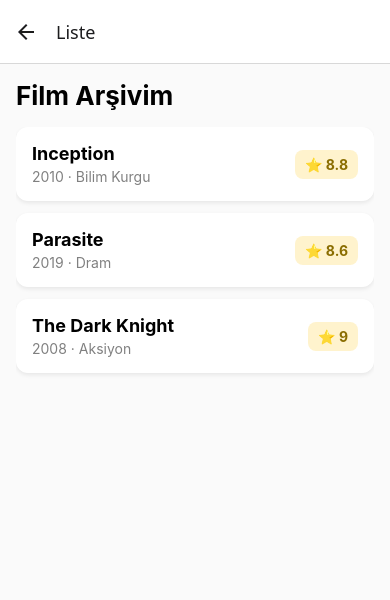
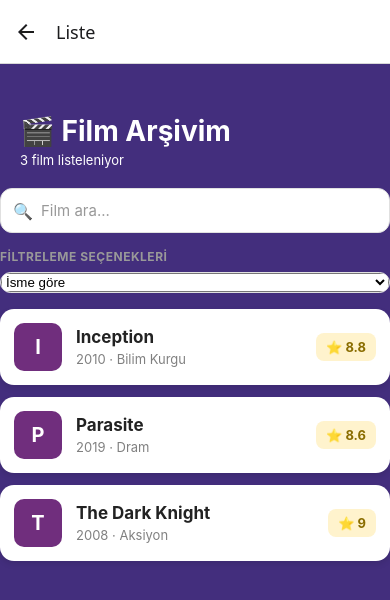
Before and after one commit to yagmursultanekin/film-app, a React Native app: screen /Liste in a window 390 px wide. Shown: the top 600 px of the page. Built offline with nearby package versions, Linux system fonts and the light colour scheme.

Commit message:
Liste ekrani ve Giris ekrani tasarimi yenilendi, dropdown filtreleme birlestirildi

```diff
--- a/package.json
+++ b/package.json
@@ -3,6 +3,7 @@
   "version": "1.0.0",
   "main": "index.js",
   "dependencies": {
+    "@react-native-picker/picker": "2.11.4",
     "@react-navigation/native": "^7.4.1",
     "@react-navigation/native-stack": "^7.19.2",
     "expo": "~57.0.25",
--- a/screens/GirisEkrani.js
+++ b/screens/GirisEkrani.js
@@ -25,6 +25,7 @@ export default function GirisEkrani({ navigation }) {
       <TextInput
         style={styles.input}
         placeholder="E-posta"
+        placeholderTextColor="#fbeeee"
         value={eposta}
         onChangeText={setEposta}
         autoCapitalize="none"
@@ -33,6 +34,7 @@ export default function GirisEkrani({ navigation }) {
       <TextInput
         style={styles.input}
         placeholder="Şifre"
+        placeholderTextColor="#fbeeee"
         value={sifre}
         onChangeText={setSifre}
         secureTextEntry
@@ -51,12 +53,13 @@ export default function GirisEkrani({ navigation }) {
 }
 
 const styles = StyleSheet.create({
-  container: { flex: 1, justifyContent: 'center', padding: 24 },
-  baslik: { fontSize: 24, fontWeight: 'bold', marginBottom: 24, textAlign: 'center' },
+  container: { flex: 1, justifyContent: 'center', padding: 24, backgroundColor: '#432e7d' },
+  baslik: { fontSize: 24, fontWeight: 'bold', marginBottom: 24, textAlign: 'center', color: '#f8f7f7' },
   input: {
-    borderWidth: 1,
+    color: '#f8f7f7',
+    borderWidth: 4,
     borderColor: '#ccc',
-    borderRadius: 8,
+    borderRadius: 20,
     padding: 12,
     marginBottom: 12,
   },
--- a/screens/ListeEkrani.js
+++ b/screens/ListeEkrani.js
@@ -1,20 +1,101 @@
-import { View, Text, FlatList, TouchableOpacity, StyleSheet } from 'react-native';
+import { useState, useMemo } from 'react';
+import { View, Text, TextInput, FlatList, TouchableOpacity, StyleSheet } from 'react-native';
+import { Picker } from '@react-native-picker/picker';
 import filmler from '../data/filmler';
 
+const turler = ['Hepsi', 'Bilim Kurgu', 'Dram', 'Aksiyon'];
+const siralamaSecenekleri = [
+  { label: 'İsme göre', value: 'ad' },
+  { label: 'Puana göre', value: 'puan' },
+  { label: 'Yıla göre', value: 'yil' },
+  { label: 'Türe göre', value: 'tur' },
+];
+
 export default function ListeEkrani({ navigation }) {
+  const [arama, setArama] = useState('');
+  const [seciliTur, setSeciliTur] = useState('Hepsi');
+  const [siralama, setSiralama] = useState('ad');
+
+  const gosterilecekFilmler = useMemo(() => {
+    let sonuc = filmler;
+
+    if (siralama === 'tur' && seciliTur !== 'Hepsi') {
+      sonuc = sonuc.filter((film) => film.tur === seciliTur);
+    }
+
+    if (arama.trim() !== '') {
+      sonuc = sonuc.filter((film) =>
+        film.ad.toLowerCase().includes(arama.toLowerCase())
+      );
+    }
+
+    sonuc = [...sonuc].sort((a, b) => {
+      if (siralama === 'ad') return a.ad.localeCompare(b.ad);
+      if (siralama === 'puan') return b.puan - a.puan;
+      if (siralama === 'yil') return b.yil - a.yil;
+      if (siralama === 'tur') return a.ad.localeCompare(b.ad);
+      return 0;
+    });
+
+    return sonuc;
+  }, [arama, seciliTur, siralama]);
+
   return (
     <View style={styles.container}>
-      <Text style={styles.baslik}>Film Arşivim</Text>
+      <View style={styles.ustAlan}>
+        <Text style={styles.baslik}>🎬 Film Arşivim</Text>
+        <Text style={styles.altYazi}>{gosterilecekFilmler.length} film listeleniyor</Text>
+      </View>
+
+      {/* ARAMA KUTUSU */}
+<View style={styles.aramaKutusu}>
+  <Text style={styles.aramaIkonu}>🔍</Text>
+  <TextInput
+    style={styles.aramaInput}
+    placeholder="Film ara..."
+    placeholderTextColor="#999"
+    value={arama}
+    onChangeText={setArama}
+  />
+</View>
+
+        <Text style={styles.filtreBaslik}>FİLTRELEME SEÇENEKLERİ</Text>
+
+        <View style={styles.dropdownKutusu}>
+          <Picker selectedValue={siralama} onValueChange={setSiralama}>
+            {siralamaSecenekleri.map((secenek) => (
+              <Picker.Item key={secenek.value} label={secenek.label} value={secenek.value} />
+            ))}
+          </Picker>
+        </View>
+
+        {siralama === 'tur' && (
+          <View style={styles.dropdownKutusu}>
+            <Picker selectedValue={seciliTur} onValueChange={setSeciliTur}>
+              {turler.map((tur) => (
+                <Picker.Item key={tur} label={tur} value={tur} />
+              ))}
+            </Picker>
+          </View>
+        )}
 
         <FlatList
-        data={filmler}
+          data={gosterilecekFilmler}
           keyExtractor={(item) => item.id}
-        contentContainerStyle={{ paddingBottom: 24 }}
+          contentContainerStyle={{ paddingBottom: 24, paddingTop: 4 }}
+          ListEmptyComponent={
+            <Text style={styles.bosYazi}>Aradığın kriterlere uyan film bulunamadı.</Text>
+          }
           renderItem={({ item }) => (
             <TouchableOpacity
               style={styles.kart}
+              activeOpacity={0.7}
               onPress={() => navigation.navigate('Detay', { film: item })}
             >
+              <View style={styles.posterYerTutucu}>
+                <Text style={styles.posterYazi}>{item.ad.charAt(0)}</Text>
+              </View>
+
               <View style={{ flex: 1 }}>
                 <Text style={styles.ad}>{item.ad}</Text>
                 <Text style={styles.altBilgi}>{item.yil} · {item.tur}</Text>
@@ -31,28 +112,83 @@ export default function ListeEkrani({ navigation }) {
 }
 
 const styles = StyleSheet.create({
-  container: { flex: 1, padding: 16, backgroundColor: '#fafafa' },
-  baslik: { fontSize: 26, fontWeight: 'bold', marginBottom: 16 },
+  container: { flex: 1, backgroundColor: '#432e7d' },
+  ustAlan: { paddingTop: 50, paddingHorizontal: 20, paddingBottom: 20 },
+  baslik: { fontSize: 28, fontWeight: 'bold', color: '#fff' },
+  altYazi: { color: '#ffffff', marginTop: 4, fontSize: 13 },
+  icerik: {
+    flex: 1,
+    backgroundColor: '#fafafa',
+    borderTopLeftRadius: 24,
+    borderTopRightRadius: 24,
+    padding: 20,
+  },
+aramaKutusu: {
+    flexDirection: 'row',
+    alignItems: 'center',
+    borderWidth: 1,
+    borderColor: '#e0e0e0',
+    borderRadius: 12,
+    paddingHorizontal: 12,
+    marginBottom: 16,
+    backgroundColor: '#fff',
+  },
+  aramaIkonu: {
+    fontSize: 16,
+    marginRight: 8,
+  },
+  aramaInput: {
+    flex: 1, // Kalan tüm alanı kaplaması için
+    fontSize: 15,
+    paddingVertical: 12, // Metin kutusunun dikey boşlukları
+    color: '#222',
+  },
+  filtreBaslik: {
+    fontSize: 12,
+    fontWeight: 'bold',
+    color: '#999',
+    marginBottom: 8,
+    letterSpacing: 0.5,
+  },
+  dropdownKutusu: {
+    borderWidth: 1,
+    borderColor: '#e0e0e0',
+    borderRadius: 12,
+    backgroundColor: '#fff',
+    marginBottom: 12,
+    overflow: 'hidden',
+  },
+  bosYazi: { textAlign: 'center', color: 'gray', marginTop: 40, fontSize: 14 },
   kart: {
     flexDirection: 'row',
     alignItems: 'center',
     backgroundColor: '#fff',
-    padding: 16,
-    borderRadius: 12,
+    padding: 14,
+    borderRadius: 14,
     marginBottom: 12,
     shadowColor: '#000',
-    shadowOffset: { width: 0, height: 2 },
-    shadowOpacity: 0.08,
-    shadowRadius: 4,
-    elevation: 2,
+    shadowOffset: { width: 0, height: 3 },
+    shadowOpacity: 0.1,
+    shadowRadius: 6,
+    elevation: 3,
   },
-  ad: { fontSize: 18, fontWeight: 'bold' },
-  altBilgi: { color: 'gray', marginTop: 4 },
+  posterYerTutucu: {
+    width: 48,
+    height: 48,
+    borderRadius: 10,
+    backgroundColor: '#702e7d',
+    justifyContent: 'center',
+    alignItems: 'center',
+    marginRight: 14,
+  },
+  posterYazi: { color: '#fff', fontSize: 20, fontWeight: 'bold' },
+  ad: { fontSize: 17, fontWeight: 'bold', color: '#222' },
+  altBilgi: { color: 'gray', marginTop: 4, fontSize: 13 },
   puanKutusu: {
     backgroundColor: '#fff3cd',
     paddingHorizontal: 10,
     paddingVertical: 6,
     borderRadius: 8,
   },
-  puanYazi: { fontWeight: 'bold', color: '#8a6d00' },
+  puanYazi: { fontWeight: 'bold', color: '#8a6d00', fontSize: 13 },
 });
```
Also changed, not shown: 1 other file (tests, documents, lock files or other folders). Lines whose indentation alone changed are shown as unchanged.
